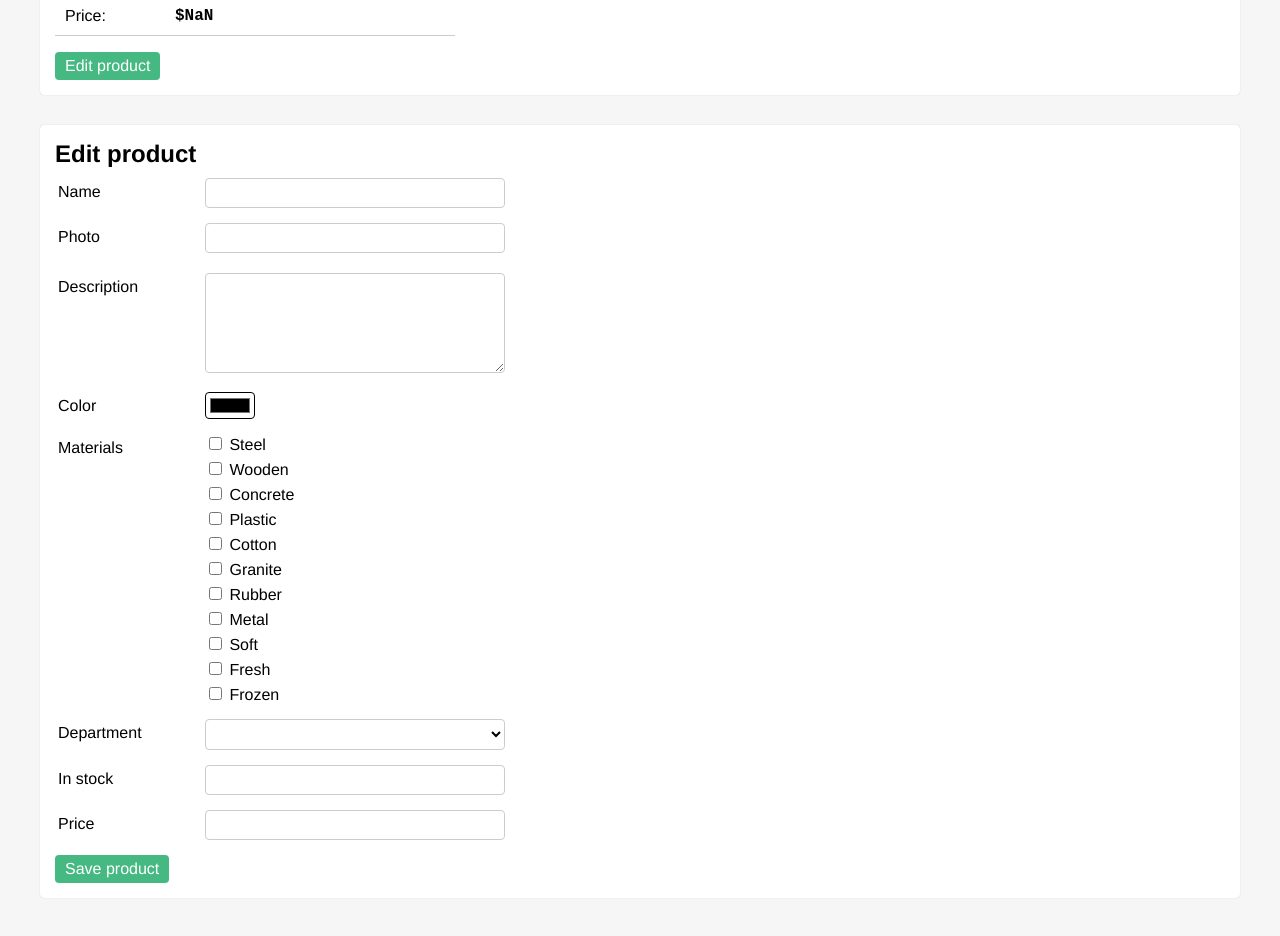
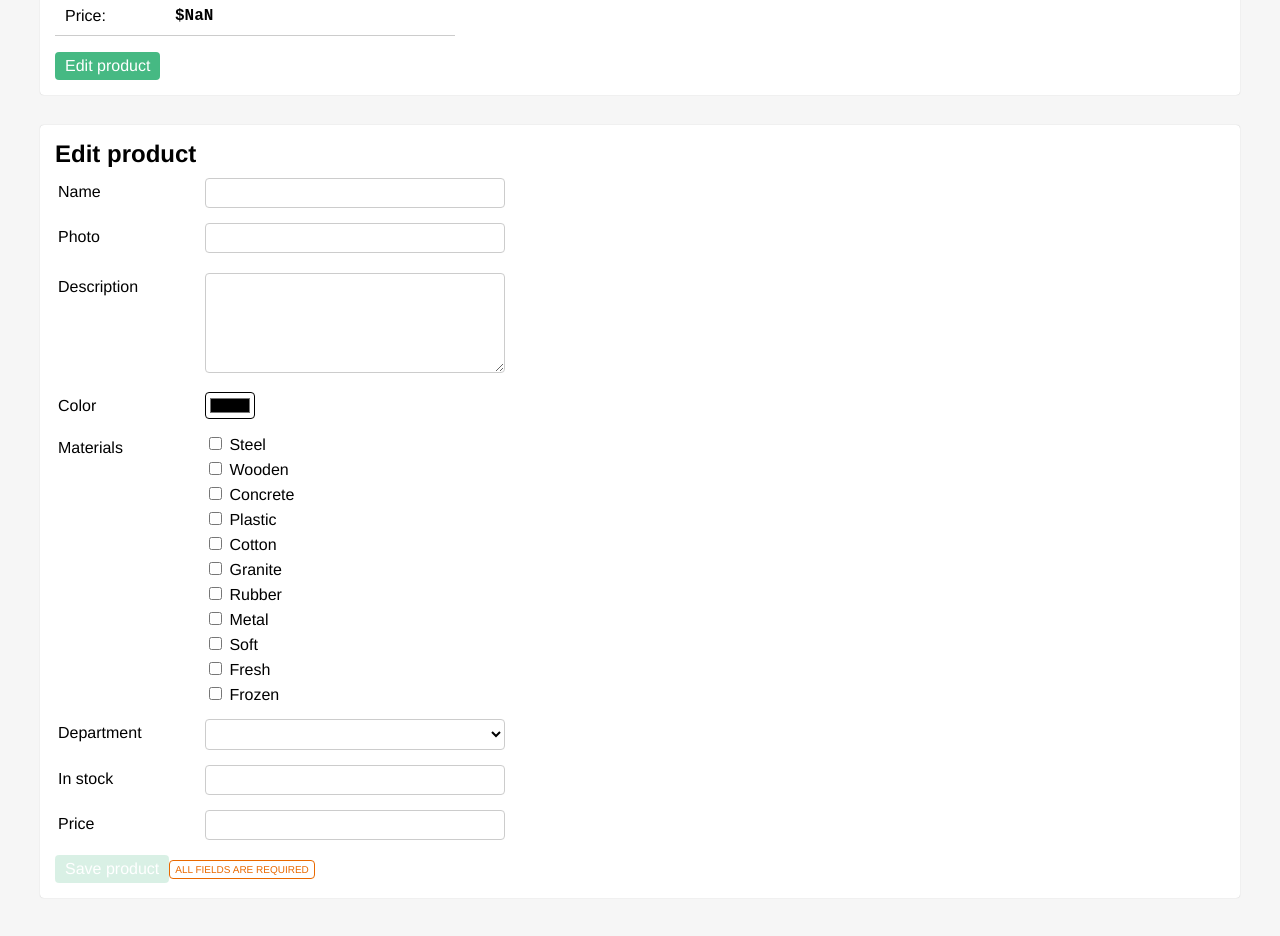
Before and after one commit to wojtiku/vue-workshop, a Vue app: page /#/product/1 in a window 1280 px wide. Shown: the part 360-1296 px from the top of the page. Built offline with nearby package versions, Linux system fonts and the light colour scheme; no server answers.

Commit message:
15. Form component with basic validation useing vuelidate.

```diff
--- a/src/App.vue
+++ b/src/App.vue
@@ -16,89 +16,7 @@
     </div>
 
     <div class="container">
-
-      <form action="#" class="box product-edit">
-        <h2>Edit product</h2>
-
-        <div class="form-row">
-          <label for="edit-name">Name</label>
-          <input id="edit-name" v-model.trim="product.name" type="text"/>
-        </div>
-
-        <div class="form-row">
-          <label for="edit-photo">Photo</label>
-          <input id="edit-photo" v-model.trim.lazy="product.photo" type="text"/>
-          <img class="photo-preview" :src="product.photo" v-style-when-broken/>
-        </div>
-
-        <div class="form-row">
-          <label for="edit-desc">Description</label>
-          <textarea id="edit-desc" v-model="product.description"></textarea>
-        </div>
-
-        <div class="form-row">
-          <label for="edit-color">Color</label>
-          <input type="color" id="edit-color" v-model.trim="product.color"/>
-        </div>
-
-        <div class="form-row">
-          <label>Materials</label>
-          <div>
-            <label><input type="checkbox" value="Steel" v-model="product.materials"/> Steel</label>
-            <label><input type="checkbox" value="Wooden" v-model="product.materials"/> Wooden</label>
-            <label><input type="checkbox" value="Concrete" v-model="product.materials"/> Concrete</label>
-            <label><input type="checkbox" value="Plastic" v-model="product.materials"/> Plastic</label>
-            <label><input type="checkbox" value="Cotton" v-model="product.materials"/> Cotton</label>
-            <label><input type="checkbox" value="Granite" v-model="product.materials"/> Granite</label>
-            <label><input type="checkbox" value="Rubber" v-model="product.materials"/> Rubber</label>
-            <label><input type="checkbox" value="Metal" v-model="product.materials"/> Metal</label>
-            <label><input type="checkbox" value="Soft" v-model="product.materials"/> Soft</label>
-            <label><input type="checkbox" value="Fresh" v-model="product.materials"/> Fresh</label>
-            <label><input type="checkbox" value="Frozen" v-model="product.materials"/> Frozen</label>
-          </div>
-        </div>
-
-        <div class="form-row">
-          <label for="edit-department">Department</label>
-          <select id="edit-department" v-model="product.department">
-            <option disabled value="">Wybierz dział...</option>
-            <option>Books</option>
-            <option>Movies</option>
-            <option>Music</option>
-            <option>Games</option>
-            <option>Electronics</option>
-            <option>Computers</option>
-            <option>Home</option>
-            <option>Garden</option>
-            <option>Tools</option>
-            <option>Grocery</option>
-            <option>Health</option>
-            <option>Beauty</option>
-            <option>Toys</option>
-            <option>Kids</option>
-            <option>Baby</option>
-            <option>Clothing</option>
-            <option>Shoes</option>
-            <option>Jewelery</option>
-            <option>Sports</option>
-            <option>Outdoors</option>
-            <option>Automotive</option>
-            <option>Industrial</option>
-          </select>
-        </div>
-
-        <div class="form-row">
-          <label for="edit-stock">In stock</label>
-          <input type="number" v-model.number="product.inStock" id="edit-stock"/>
-        </div>
-
-        <div class="form-row">
-          <label for="edit-price">Price</label>
-          <input type="number" v-model.number="product.price" id="edit-price"/>
-        </div>
-
-        <button type="submit" class="btn">Save product</button>
-      </form>
+      <ProductForm :product="product" />
     </div>
 
   </div>
@@ -109,6 +27,7 @@
   import Navbar from '/src/components/Navbar';
   import ProductsList from '/src/components/ProductsList';
   import ProductDetails from '/src/components/ProductDetails';
+  import ProductForm from '/src/components/ProductForm';
 
   export default {
     data() {
@@ -151,7 +70,8 @@
     components: {
       Navbar,
       ProductsList,
-      ProductDetails
+      ProductDetails,
+      ProductForm
     }
   }
 </script>
--- a/src/assets/style.scss
+++ b/src/assets/style.scss
@@ -101,24 +101,6 @@ button,
   }
 }
 
-.form-row {
-  $labelWidth: 150px;
-
-  position: relative;
-  padding-left: $labelWidth;
-  margin-bottom: $gutter/2;
-
-  & > label {
-    position: absolute;
-    margin-left: -$labelWidth;
-    padding: 5px 3px;
-  }
-  label {
-    display: block;
-    margin-bottom: $gutter/6;
-  }
-}
-
 select,
 textarea,
 input[type=text],
@@ -139,13 +121,6 @@ input[type=color] {
 
 textarea {
   min-height: 100px;
-}
-
-.photo-preview {
-  display: block;
-  margin: $gutter/6 0;
-  max-width: 300px;
-  max-height: 300px;
 }
 
 .lozenge {
--- /dev/null
+++ b/src/components/ProductForm.vue
@@ -0,0 +1,149 @@
+<template>
+  <form action="#" class="box product-edit">
+    <h2>Edit product</h2>
+
+    <div class="form-row">
+      <label for="edit-name">Name</label>
+      <input id="edit-name" v-model.trim="$v.formProduct.name.$model" type="text"/>
+    </div>
+
+    <div class="form-row">
+      <label for="edit-photo">Photo</label>
+      <input id="edit-photo" v-model.trim.lazy="$v.formProduct.photo.$model" type="text"/>
+      <img class="photo-preview" :src="formProduct.photo" v-style-when-broken/>
+    </div>
+
+    <div class="form-row">
+      <label for="edit-desc">Description</label>
+      <textarea id="edit-desc" v-model="$v.formProduct.description.$model"></textarea>
+    </div>
+
+    <div class="form-row">
+      <label for="edit-color">Color</label>
+      <input type="color" id="edit-color" v-model.trim="$v.formProduct.color.$model"/>
+    </div>
+
+    <div class="form-row">
+      <label>Materials</label>
+      <div>
+        <label><input type="checkbox" v-model="$v.formProduct.materials.$model" value="Steel"/> Steel</label>
+        <label><input type="checkbox" v-model="$v.formProduct.materials.$model" value="Wooden"/> Wooden</label>
+        <label><input type="checkbox" v-model="$v.formProduct.materials.$model" value="Concrete"/> Concrete</label>
+        <label><input type="checkbox" v-model="$v.formProduct.materials.$model" value="Plastic"/> Plastic</label>
+        <label><input type="checkbox" v-model="$v.formProduct.materials.$model" value="Cotton"/> Cotton</label>
+        <label><input type="checkbox" v-model="$v.formProduct.materials.$model" value="Granite"/> Granite</label>
+        <label><input type="checkbox" v-model="$v.formProduct.materials.$model" value="Rubber"/> Rubber</label>
+        <label><input type="checkbox" v-model="$v.formProduct.materials.$model" value="Metal"/> Metal</label>
+        <label><input type="checkbox" v-model="$v.formProduct.materials.$model" value="Soft"/> Soft</label>
+        <label><input type="checkbox" v-model="$v.formProduct.materials.$model" value="Fresh"/> Fresh</label>
+        <label><input type="checkbox" v-model="$v.formProduct.materials.$model" value="Frozen"/> Frozen</label>
+      </div>
+    </div>
+
+    <div class="form-row">
+      <label for="edit-department">Department</label>
+      <select id="edit-department" v-model="$v.formProduct.department.$model">
+        <option disabled value="">Wybierz dział...</option>
+        <option>Books</option>
+        <option>Movies</option>
+        <option>Music</option>
+        <option>Games</option>
+        <option>Electronics</option>
+        <option>Computers</option>
+        <option>Home</option>
+        <option>Garden</option>
+        <option>Tools</option>
+        <option>Grocery</option>
+        <option>Health</option>
+        <option>Beauty</option>
+        <option>Toys</option>
+        <option>Kids</option>
+        <option>Baby</option>
+        <option>Clothing</option>
+        <option>Shoes</option>
+        <option>Jewelery</option>
+        <option>Sports</option>
+        <option>Outdoors</option>
+        <option>Automotive</option>
+        <option>Industrial</option>
+      </select>
+    </div>
+
+    <div class="form-row">
+      <label for="edit-stock">In stock</label>
+      <input type="number" v-model.number="$v.formProduct.inStock.$model" id="edit-stock"/>
+    </div>
+
+    <div class="form-row">
+      <label for="edit-price">Price</label>
+      <input type="number" v-model.number="$v.formProduct.price.$model" id="edit-price"/>
+    </div>
+
+    <button :disabled="$v.$anyDirty === false || $v.$invalid" type="submit" class="btn">Save product</button>
+    <span v-show="$v.$invalid" class="lozenge">All fields are required</span>
+  </form>
+</template>
+
+<script>
+  import {required, numeric} from 'vuelidate/lib/validators'
+
+  export default {
+    props: {
+      product: {
+        type: Object,
+        default() {
+          return {};
+        }
+      }
+    },
+    data() {
+      return {
+        formProduct: {...this.product}
+      }
+    },
+    watch: {
+      product() {
+        this.formProduct = {...this.product};
+      }
+    },
+    validations: {
+      formProduct: {
+        name: {required},
+        description: {required},
+        photo: {required},
+        color: {required},
+        materials: {required},
+        department: {required},
+        inStock: {required, numeric},
+        price: {required, numeric}
+      }
+    }
+  }
+</script>
+
+<style lang="scss" scoped>
+  .form-row {
+    $labelWidth: 150px;
+
+    position: relative;
+    padding-left: $labelWidth;
+    margin-bottom: $gutter/2;
+
+    & > label {
+      position: absolute;
+      margin-left: -$labelWidth;
+      padding: 5px 3px;
+    }
+    label {
+      display: block;
+      margin-bottom: $gutter/6;
+    }
+  }
+
+  .photo-preview {
+    display: block;
+    margin: $gutter/6 0;
+    max-width: 300px;
+    max-height: 300px;
+  }
+</style>
--- a/src/main.js
+++ b/src/main.js
@@ -1,8 +1,10 @@
 import Vue from 'vue'
+import Vuelidate from 'vuelidate';
 import App from '/src/App.vue'
 
 Vue.config.productionTip = false
 
+Vue.use(Vuelidate);
 
 Vue.filter(
   "asCurrency",
@@ -22,4 +24,4 @@ Vue.directive(
 
 new Vue({
 	render: h => h(App)
-}).$mount('#app')
+}).$mount('#app');
```
